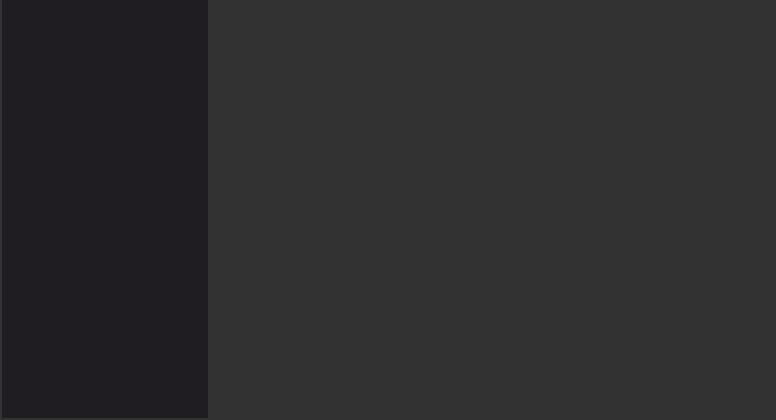
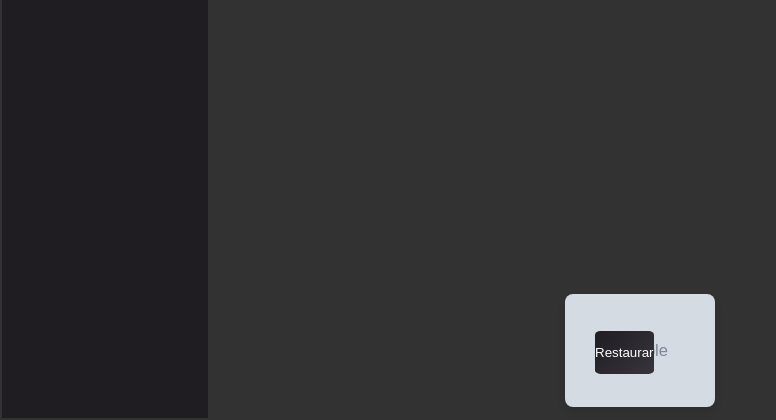
Before and after one commit to Macedolaz/CryptoArchives, a Flask app: template templates/lixeira.html in a window 1280 px wide. Shown: the part 604-1024 px from the top of the page, without its empty margins (0-776 px from the left). Run offline with Flask 3, Linux system fonts and the light colour scheme; a user stored in the database is signed in; tables that the repository leaves empty hold one stand-in row (values such as "Sample post"); the template is opened without the code that fills it: most values are stand-ins (such as "Sample title", 1, 10 or a date in 2020); grey boxes marked "Sample" are stand-in pictures.

Commit message:
Update lixeira.html

```diff
--- a/templates/lixeira.html
+++ b/templates/lixeira.html
@@ -37,6 +37,15 @@
                     <p>{{ image }}</p>
                     <button class="delete-button" data-filename="{{ image }}">Deletar Permanentemente</button>
                 </div>
+            {% endfor %}
+        </div>
+
+        <div class="trash-gallery">
+            {% for image in images %}
+            <div class="gallery-item">
+                <img src="{{ url_for('static', filename='trash/' ~ session['email'] ~ '/' ~ image) }}" alt="{{ image }}">
+                <button onclick="restoreFromTrash('{{ image }}')">Restaurar</button>
+            </div>
             {% endfor %}
         </div>
 
@@ -133,6 +142,19 @@
             window.location.href = "{{ url_for('logout') }}";
         });
 
+        function restoreFromTrash(filename) {
+        fetch(`/restore_from_trash/${filename}`, {
+            method: 'POST'
+        }).then(response => response.json())
+        .then(data => {
+            if (data.status === 'success') {
+                location.reload();  // Atualiza a página após restaurar o arquivo
+            } else {
+                alert('Erro ao restaurar o arquivo');
+            }
+        });
+    }
+
         </script>
     </div>
 </body>
```
